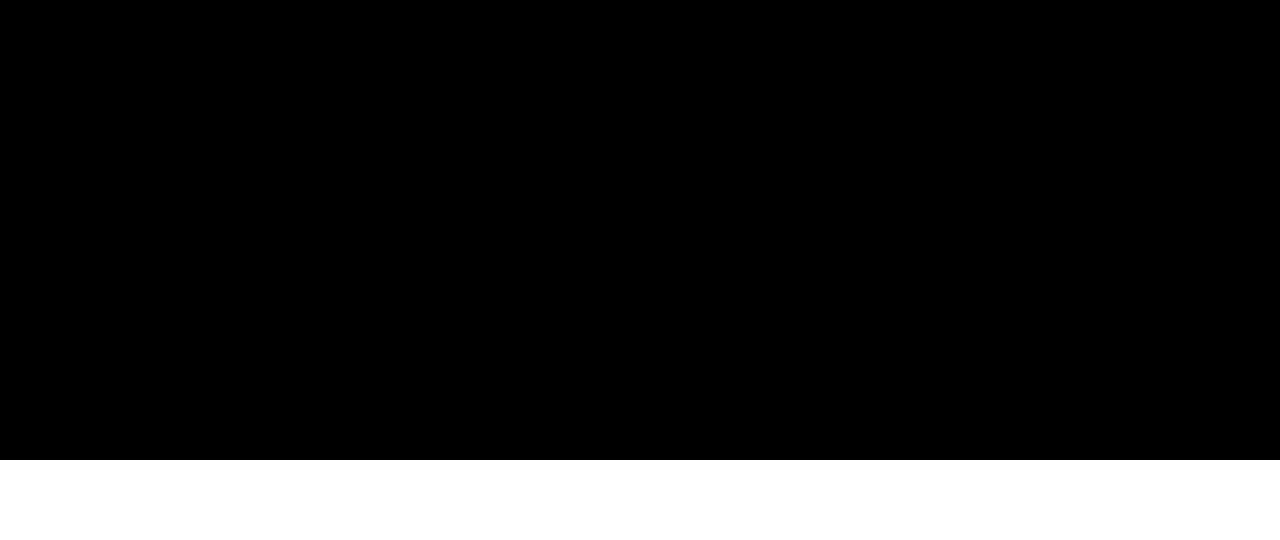
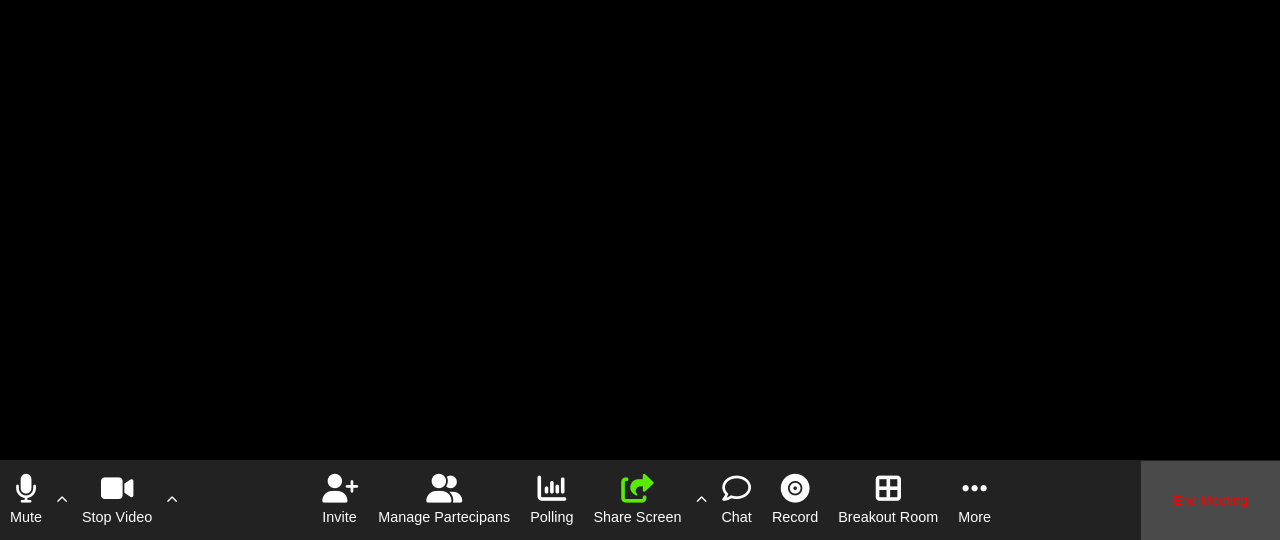
Before and after one commit to RiccardoLoPresti/html-css-zoom, a plain HTML site: page index.html in a window 1280 px wide. Shown: the part 260-800 px from the top of the page. Drawn offline with Linux system fonts and the light colour scheme.

Commit message:
[add] footer

```diff
--- a/css/style.css
+++ b/css/style.css
@@ -46,6 +46,14 @@ img{
 
 .p-relative{
   position: relative;
+}
+
+.active{
+  filter: grayscale(100%) brightness(60%) sepia(300%) hue-rotate(50deg) saturate(500%);
+}
+
+.p-left{
+  padding-left: 10px;
 }
 
 /* HEADER */
@@ -103,3 +111,51 @@ main .main-wrap span::before{
   font-family: Fontawesome;
   content: '\f131';
 }
+
+/* FOOTER */
+footer{
+  justify-content: space-between;
+  align-items: center;
+}
+
+footer p{
+  font-size:0.9rem;
+}
+
+footer .cel{
+  margin-right: 20px;
+}
+
+footer .cel, footer .video{
+  cursor: pointer;
+}
+
+footer .cel i:first-child{
+  font-size: 1.8rem;
+  margin-bottom: 5px;
+  width:100%;
+  text-align:center;
+}
+
+footer .cel i:last-child{
+  position: absolute;
+  top: 50%;
+  left: calc(100% + 20px);
+  transform: translate(-50%, -50%);
+  font-size: 0.7rem;
+}
+
+footer .chevron{
+  margin-right: 40px;
+}
+
+footer .end button{
+color: red;
+background-color: #4a4a4a;
+padding: 32px;
+border: none;
+}
+
+footer .end button:hover{
+  background-color: #797979;
+}
--- a/index.html
+++ b/index.html
@@ -279,6 +279,74 @@
 
   </main>
 
+  <footer class="d-flex">
+
+    <div class="mic-video d-flex p-left">
+
+      <div class="cel chevron p-relative">
+        <i class="fa-solid fa-microphone"></i>
+        <p>Mute</p>
+        <i class="fa-solid fa-chevron-up"></i>
+      </div>
+
+      <div class="cel chevron p-relative">
+        <i class="fa-solid fa-video"></i>
+        <p>Stop Video</p>
+        <i class="fa-solid fa-chevron-up"></i>
+      </div>
+
+    </div>
+
+    <div class="mid d-flex">
+
+      <div class="cel">
+        <i class="fa-solid fa-user-plus"></i>
+        <p>Invite</p>
+      </div>
+
+      <div class="cel">
+        <i class="fa-solid fa-user-group"></i>
+        <p>Manage Partecipans</p>
+      </div>
+
+      <div class="cel">
+        <i class="fa-solid fa-chart-column"></i>
+        <p>Polling</p>
+      </div>
+
+      <div class="cel chevron p-relative ">
+        <i class="fa-solid fa-share-from-square active"></i>
+        <p>Share Screen</p>
+        <i class="fa-solid fa-chevron-up"></i>
+      </div>
+
+      <div class="cel">
+        <i class="fa-regular fa-comment"></i>
+        <p>Chat</p>
+      </div>
+
+      <div class="cel">
+        <i class="fa-solid fa-record-vinyl"></i>
+        <p>Record</p>
+      </div>
+
+      <div class="cel">
+        <i class="fa-solid fa-border-all"></i>
+        <p>Breakout Room</p>
+      </div>
+
+      <div class="cel">
+        <i class="fa-solid fa-ellipsis"></i>
+        <p>More</p>
+      </div>
+
+    </div>
+
+    <div class="end">
+      <button>End Meeting</button>
+    </div>
+  </footer>
+
 </body>
 
 </html>
```
